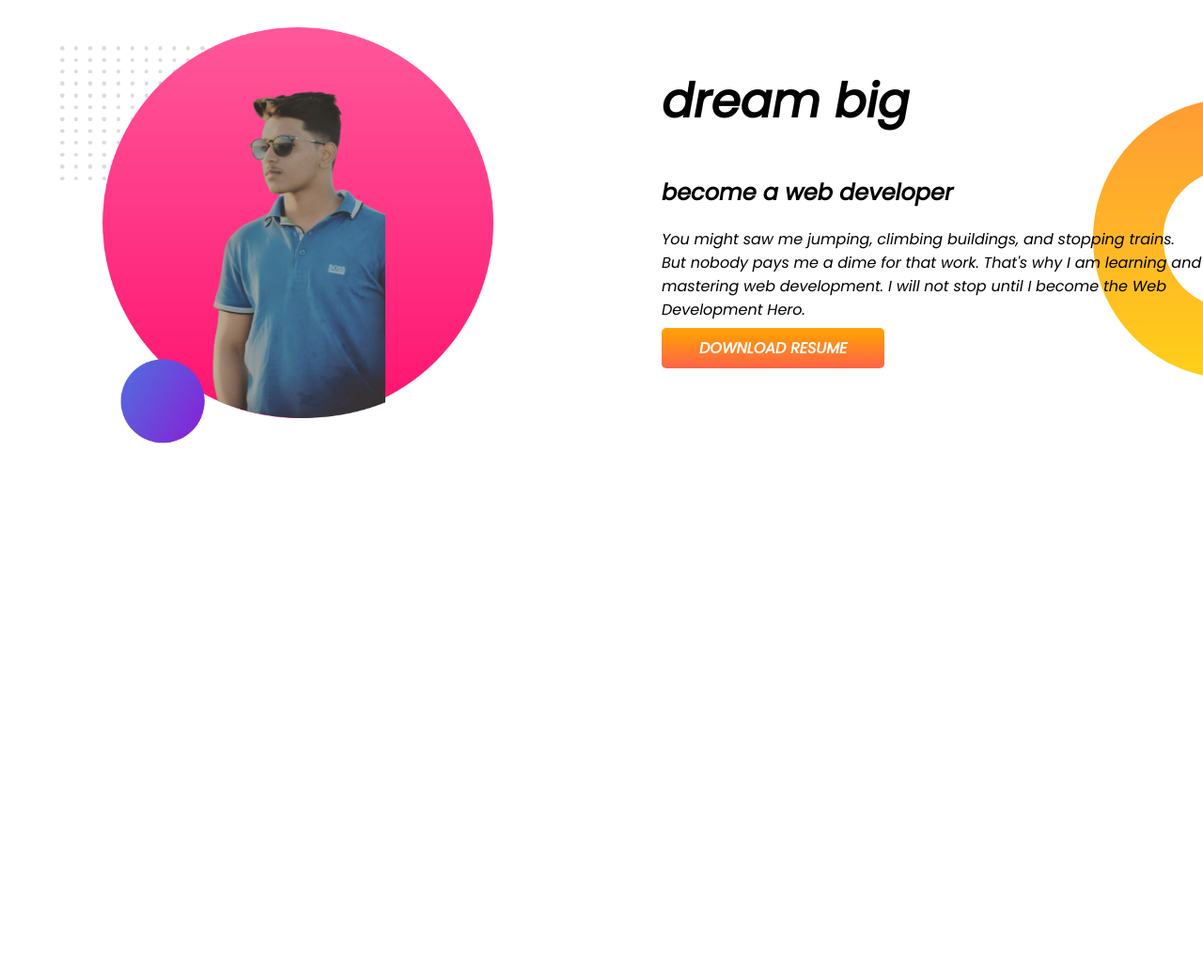
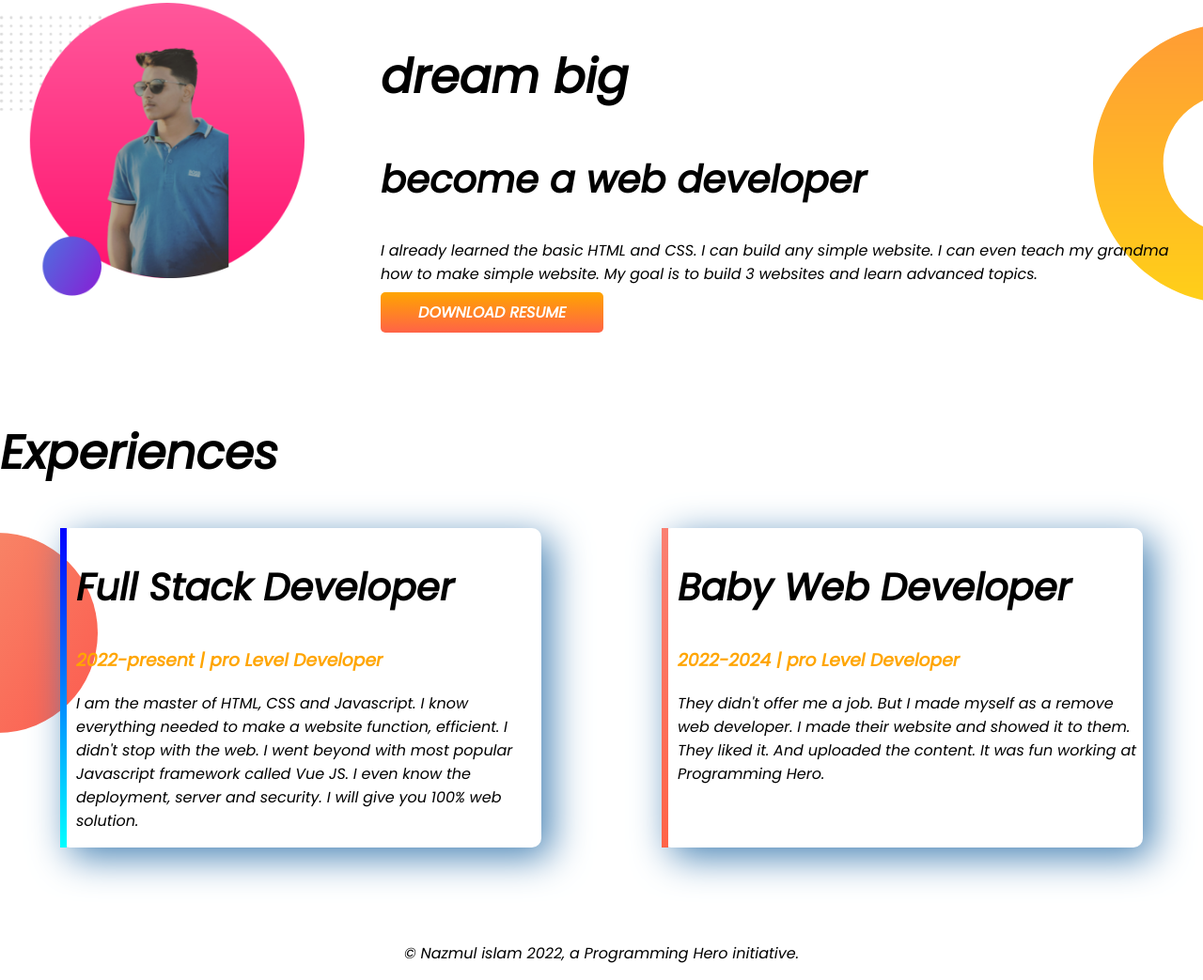
Before and after one commit to Nazmul-islam11/developer-portfolio, a plain HTML site: page index.html in a window 1280 px wide. Shown: the part 535-1578 px from the top of the page at 94% size. Before the commit the page ends 1114 px from the top, so only its background shows below. Drawn offline with Linux system fonts and the light colour scheme.

Commit message:
footer and experince added

```diff
--- a/index.html
+++ b/index.html
@@ -11,7 +11,7 @@
     <link rel="stylesheet" href="style.css">
 </head>
 <body>
-<section class="top-banner">
+<section class="top-banner flexible-container">
     <div class="half-width">
         <h1>Welcome To</h1>
         <h1 > <span class="orange-color">Nazmul islam</span> world!</h1>
@@ -23,16 +23,34 @@
         <img src="images/Nazmul-bg.png" alt="">
        </div>
 </section>
-<section class="dream-big">
+<section class="dream-big flexible-container">
 <div class="half-width">
     <img src="images/nazzu-bg2.png" alt="">
 </div>
 <div class="half-width">
  <h1>dream big</h1>
  <h2>become a web developer</h2>
- <p>You might saw me jumping, climbing buildings, and stopping trains. But nobody pays me a dime for that work. That's why I am learning and mastering web development. I will not stop until I become the Web Development Hero.</p>
+ <p>I already learned the basic HTML and CSS. I can build any simple website. I can even teach my grandma how to make simple website. My goal is to build 3 websites and learn advanced topics.</p>
  <a class="link-button" target="_blank" href=""> DOWNLOAD RESUME</a>
 </div>
+</section >
+<section class="experience-area">
+    <h1>Experiences</h1>
+<div class="flexible-container">
+    <div id="web-dev-experince" class="experience-item">
+        <h2>Full Stack Developer</h2>
+        <h3 class="orange-color">2022-present | pro Level Developer</h3>
+        <p>I am the master of HTML, CSS and Javascript. I know everything needed to make a website function, efficient. I didn't stop with the web. I went beyond with most popular Javascript framework called Vue JS. I even know the deployment, server and security. I will give you 100% web solution.</p>
+    </div>
+    <div id="full-stack-experince" class="experience-item">
+        <h2>Baby Web Developer</h2>
+        <h3 class="orange-color"> 2022-2024 | pro Level Developer</h3>
+        <p>They didn't offer me a job. But I made myself as a remove web developer. I made their website and showed it to them. They liked it. And uploaded the content. It was fun working at Programming Hero.</p>
+    </div>
+</div>
 </section>
+<footer>
+    <p>© Nazmul islam 2022, a Programming Hero initiative.</p>
+</footer>
 </body>
 </html>
--- a/style.css
+++ b/style.css
@@ -5,17 +5,17 @@ body{
 h1{
     font-size:  50px;
   }
+  h2{
+      font-size: 40px;
+  }
 .orange-color{
     color:orange;
 }
-section{
+.flexible-container{
     display:flex;
     margin-bottom:100px ;
 }
-.half-width{
-    width:50%;
-    padding-left:5%;
-}
+
 .half-width img{
     width:80%
 }
@@ -36,3 +36,29 @@ section{
     background-repeat: no-repeat;
     background-position: right;
 }
+.experience-area{
+    background-image: url(images/exp-bg.png);
+    background-repeat: no-repeat;
+    background-position: left;
+}
+.experience-item{
+    width: 40%;
+    margin-left: 5%;
+    margin-right: 5%;
+    padding-left: 10px;
+    border-radius: 10px;
+    box-shadow: 10px 10px  40px steelblue;
+  }
+  #web-dev-experince{
+      border-left: 7px solid;
+      border-image:linear-gradient(blue,cyan);
+      border-image-slice: 1;
+  }
+  #full-stack-experince{
+    border-left: 7px solid;
+    border-image:linear-gradient(salmon,tomato);
+    border-image-slice: 1;
+  }
+  footer p{
+      text-align: center;
+  }
```
